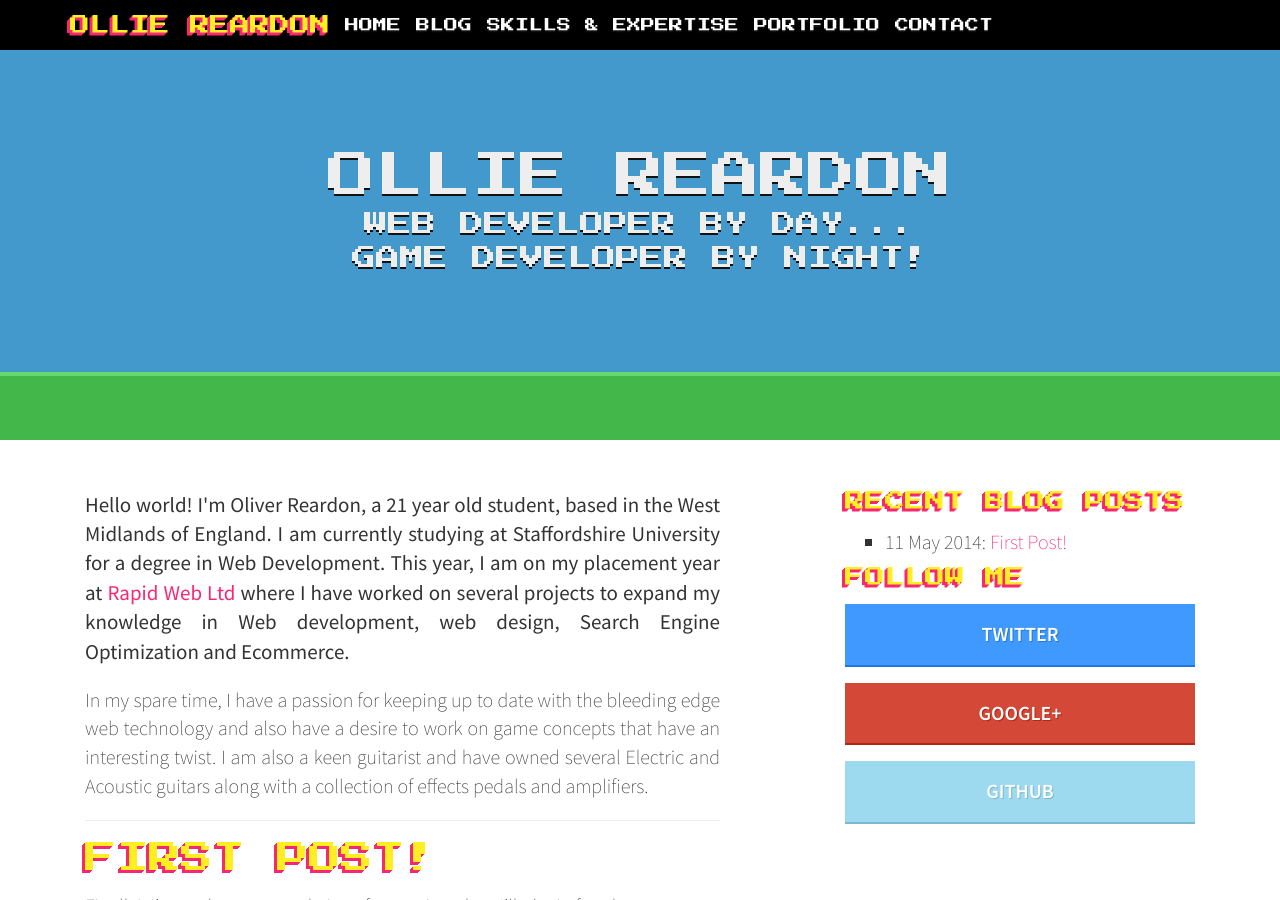
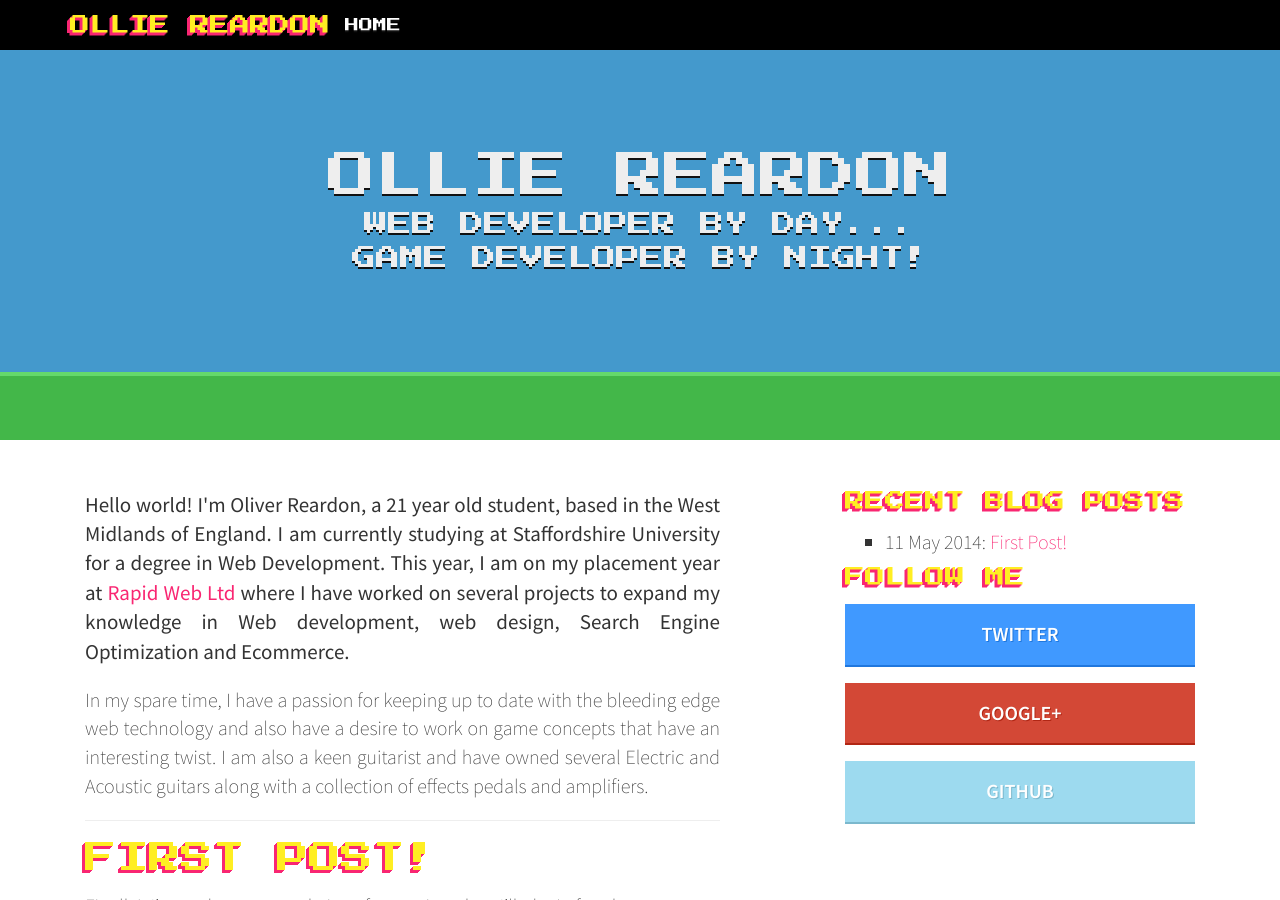
Before and after one commit to ojdon/ojdon.github.io, a Jekyll site: the page built from index.html, in a window 1280 px wide and 900 px high. Built offline with Jekyll 4.4.1, drawn with Linux system fonts in a browser that asks for light colours; nearby versions of some CDN libraries; Markdown is read by kramdown in place of the engine named in the settings.

Commit message:
Hidden unfinished navbar links

```diff
--- a/_layouts/default.html
+++ b/_layouts/default.html
@@ -29,10 +29,10 @@
             <div class="collapse navbar-collapse">
               <ul class="nav navbar-nav">
                 <li><a href="/">Home</a></li>
-                <li><a href="#blog">Blog</a></li>
+                <!--<li><a href="#blog">Blog</a></li>
                 <li><a href="#skills">Skills & Expertise</a></li>
                 <li><a href="#portfolio">Portfolio</a></li>
-                <li><a href="#contact">Contact</a></li>
+                <li><a href="#contact">Contact</a></li>!-->
               </ul>
             </div><!--/.nav-collapse -->
           </div>
```
